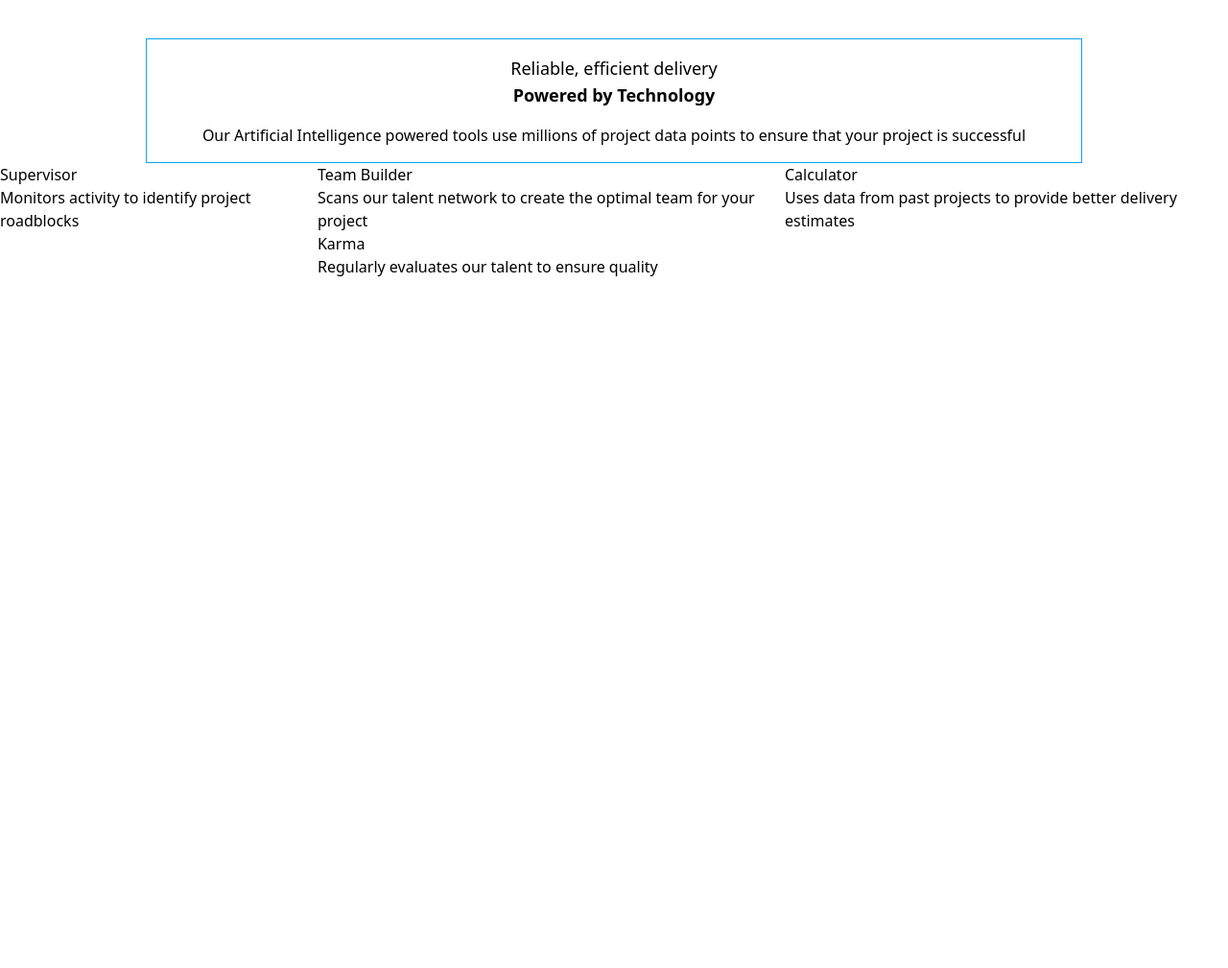
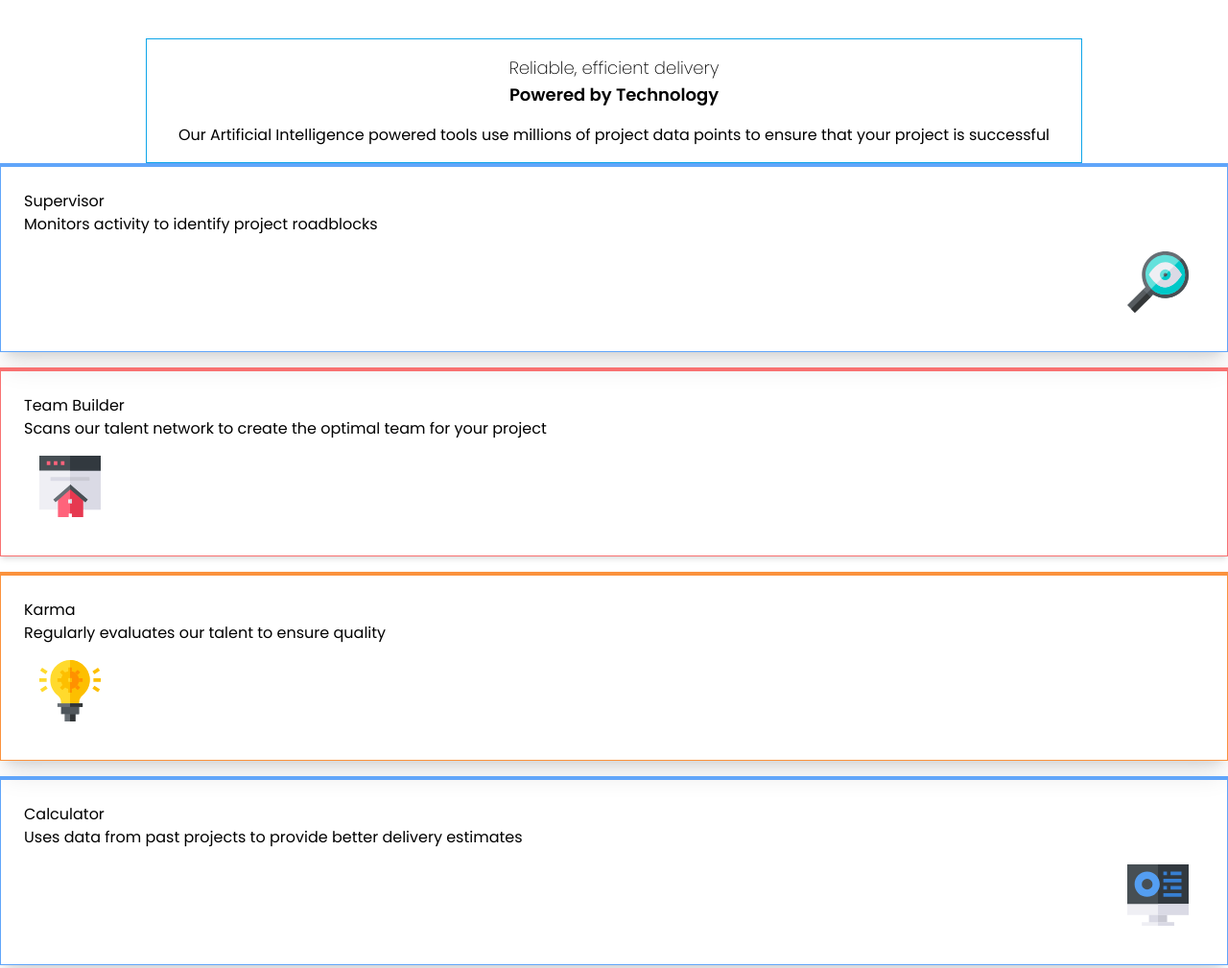
Before and after one commit to 21bowler/four-card-feature-with-tailwind, a website: page index.html in a window 1280 px wide. Shown: the top 1009 px of the page at 96% size. Before the commit the page ends 800 px from the top, so only its background shows below. Drawn offline with Linux system fonts and the light colour scheme.

Commit message:
:fire: added screens and fontfamily

```diff
--- a/index.html
+++ b/index.html
@@ -1,8 +1,10 @@
 <!DOCTYPE html>
 <html lang="en">
+
 <head>
   <meta charset="UTF-8">
-  <meta name="viewport" content="width=device-width, initial-scale=1.0"> <!-- displays site properly based on user's device -->
+  <meta name="viewport" content="width=device-width, initial-scale=1.0">
+  <!-- displays site properly based on user's device -->
 
   <link rel="icon" type="image/png" sizes="32x32" href="./images/favicon-32x32.png">
   <link rel="stylesheet" href="css/main.css">
@@ -10,36 +12,60 @@
 
   <!-- Feel free to remove these styles or customise in your own stylesheet 👍 -->
   <style>
-    .attribution { font-size: 11px; text-align: center; }
-    .attribution a { color: hsl(228, 45%, 44%); }
+    .attribution {
+      font-size: 11px;
+      text-align: center;
+    }
+
+    .attribution a {
+      color: hsl(228, 45%, 44%);
+    }
   </style>
 </head>
-<body>
-  <section>
+
+<body class="font-body">
+  <section class="my-4">
     <div class="container mx-auto text-center border border-sky-500 p-4 mt-10">
       <h1 class="text-lg font-extralight">Reliable, efficient delivery</h1>
       <h2 class="text-lg font-semibold mb-4">Powered by Technology</h2>
-      <p>Our Artificial Intelligence powered tools use millions of project data points to ensure that your project is successful</p>
+      <p>Our Artificial Intelligence powered tools use millions of project data points to ensure that your project is
+        successful</p>
     </div>
-    <div class="container-box flex">
-      <div class="box-one">
+    <div class="flex flex-col space-y-4 ">
+      <!-- This is the first box -->
+      <div class="border border-t-4 border-blue-400 p-6 shadow-xl">
         <h3>Supervisor</h3>
         <p>Monitors activity to identify project roadblocks</p>
+        <div class="float-right p-4">
+          <img src="/images/icon-supervisor.svg" alt="supervisor-icon">
+        </div>
       </div>
-      <div class="box-two">
-        <div class="box-two-upper">
-            <h3>Team Builder</h3>
-            <p>Scans our talent network to create the optimal team for your project</p>
+      <!-- This is the second box  -->
+      <div class="space-y-4">
+        <div class="border border-t-4 border-red-400 p-6 shadow-md">
+          <h3>Team Builder</h3>
+          <p>Scans our talent network to create the optimal team for your project</p>
+          <div class=" p-4">
+            <img src="/images/icon-team-builder.svg" alt="team-builder">
+          </div>
         </div>
-        <div class="box-two-lower">
+        <div class="border border-t-4 border-orange-400 p-6 shadow-xl">
           <h3>Karma</h3>
           <p>Regularly evaluates our talent to ensure quality</p>
+          <div class="p-4">
+            <img src="/images/icon-karma.svg" alt="karma">
+          </div>
         </div>
       </div>
-      <div class="box-three">
+      <!-- this is the thirdbox(calculator) -->
+      <div class="border border-t-4 border-blue-400 p-6 shadow-xl">
         <h3>Calculator</h3>
         <p>Uses data from past projects to provide better delivery estimates</p>
+        <div class="float-right p-4">
+          <img src="/images/icon-calculator.svg" alt="calculator">
+        </div>
       </div>
+
     </div>
   </section>
 
@@ -67,4 +93,5 @@
     </p>
   </footer> -->
 </body>
+
 </html>
--- a/input.css
+++ b/input.css
@@ -1,3 +1,5 @@
+@import url('https://fonts.googleapis.com/css2?family=Poppins:wght@200;400;600&display=swap');
+
 @tailwind base;
 @tailwind components;
 @tailwind utilities;
--- a/tailwind.config.js
+++ b/tailwind.config.js
@@ -17,6 +17,9 @@ module.exports = {
         VeryDarkBlue: 'hsl(234, 12%, 34%)',
         GrayishBlue: 'hsl(229, 6%, 66%)',
         VeryLightGray: 'hsl(0, 0%, 98%)',
+      },
+      fontFamily: {
+        body: ['Poppins']
       }
     },
   },
```
Also changed, not shown: css/main.css.
